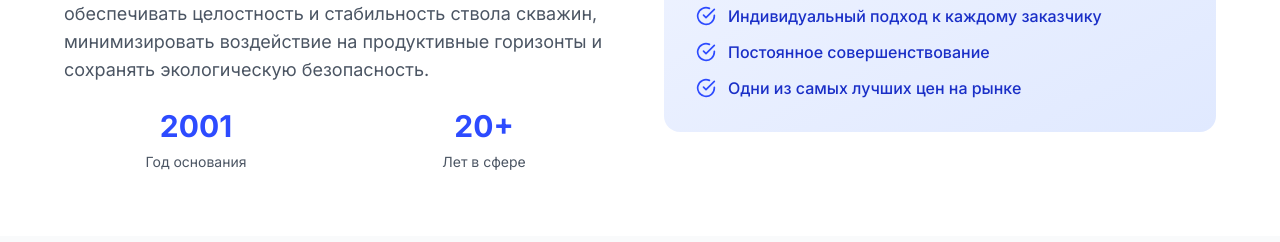
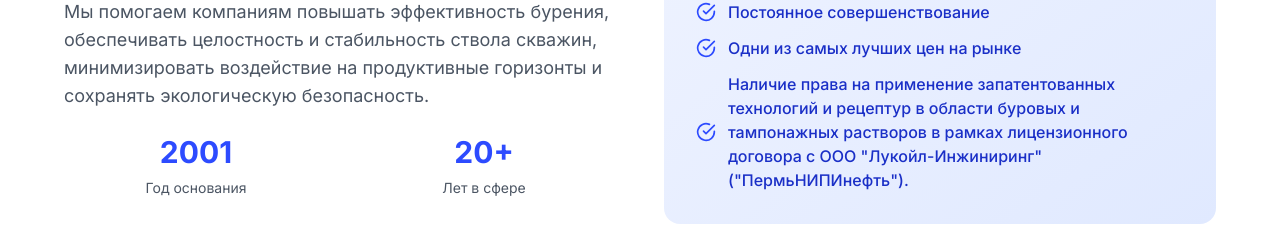
Before and after one commit to insimo55/pskbt-site, a Next.js app: page /about in a window 1280 px wide. Shown: the part 668-910 px from the top of the page. Built offline with nearby package versions, Linux system fonts and the light colour scheme.

Commit message:
change about page

```diff
--- a/components/AboutPage.tsx
+++ b/components/AboutPage.tsx
@@ -100,7 +100,7 @@ export default function AboutPage() {
                     {companyData.company.values.map((value, index) => (
                       <div key={index} className="flex items-center space-x-3">
                         <FiCheckCircle className="w-5 h-5 text-primary-600 flex-shrink-0" />
-                        <span className="text-primary-800 font-medium">{value}</span>
+                        <span className="text-primary-800 font-medium text-left">{value}</span>
                       </div>
                     ))}
                   </div>
--- a/data/company.json
+++ b/data/company.json
@@ -17,7 +17,8 @@
       "Партнерство с крупными заказчиками",
       "Индивидуальный подход к каждому заказчику",
       "Постоянное совершенствование",
-      "Одни из самых лучших цен на рынке"
+      "Одни из самых лучших цен на рынке",
+      "Наличие права на применение запатентованных технологий и рецептур в области буровых и тампонажных растворов в рамках лицензионного договора с ООО \"Лукойл-Инжиниринг\" (\"ПермьНИПИнефть\")."
     ],
     "partners": [
       {
```
